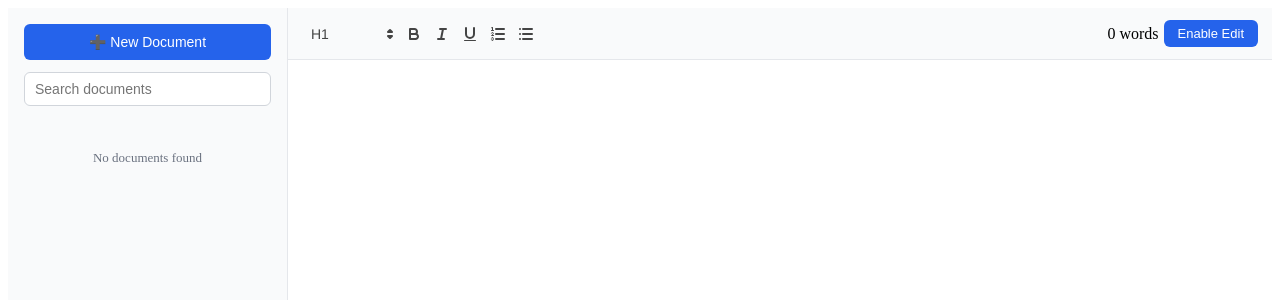
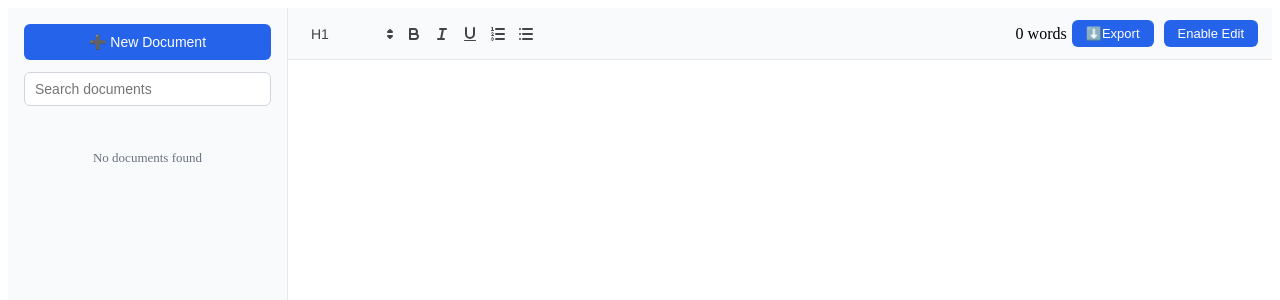
Before and after one commit to Abdullah-abd/EdiDox, a React (Vite) app: page / in a window 1280 px wide. Shown: the top 300 px of the page. Built offline with nearby package versions, Linux system fonts and the light colour scheme.

Commit message:
created and on export fn to export document to pc

```diff
--- a/src/components/Header/Header.css
+++ b/src/components/Header/Header.css
@@ -63,6 +63,17 @@
   border-radius: 6px;
   cursor: pointer;
 }
+.export-btn {
+  padding: 6px 14px;
+  font-size: 13px;
+  font-weight: 500;
+  margin-right: 10px;
+  color: #ffffff;
+  background-color: #2563eb;
+  border: none;
+  border-radius: 6px;
+  cursor: pointer;
+}
 
 .edit-toggle-btn:hover {
   background-color: #1d4ed8;
--- a/src/components/Header/Header.jsx
+++ b/src/components/Header/Header.jsx
@@ -1,7 +1,7 @@
 import "react-quill/dist/quill.snow.css";
 import "./Header.css";
 
-function Header({ isEditing, wordCount, onToggleEdit }) {
+function Header({ isEditing, wordCount, onToggleEdit,onExport }) {
   return (
     <header className="editor-header">
       {/* Toolbar */}
@@ -28,6 +28,10 @@ function Header({ isEditing, wordCount, onToggleEdit }) {
       {/* Action */}
       <div className="toolbar-right">
         <span className="word-count">{wordCount} words</span>
+        <button className="export-btn" onClick={onExport} title="Export as TXT">
+          ⬇️
+          <span>Export</span>
+        </button>
         <button className="edit-toggle-btn" onClick={onToggleEdit}>
           {isEditing ? "Disable Edit" : "Enable Edit"}
         </button>
--- a/src/pages/Edit/Edit.jsx
+++ b/src/pages/Edit/Edit.jsx
@@ -19,7 +19,7 @@ function Edit() {
   // 🔥 ROUTE = MODE
   const isEditing = location.pathname.startsWith("/edit");
 
-  // 📄 Load document
+  // Load document
   useEffect(() => {
     if (!id) return;
 
@@ -29,14 +29,14 @@ function Edit() {
     setContent(doc.content);
   }, [id]);
 
-  // 🔢 Word count
+  // Word count
   useEffect(() => {
     const text = content.replace(/<[^>]*>/g, "").trim();
     const words = text ? text.split(/\s+/).length : 0;
     setWordCount(words);
   }, [content]);
 
-  // 💾 Autosave (only in edit mode)
+  //  Autosave (only in edit mode)
   useEffect(() => {
     if (!id || !isEditing) return;
 
@@ -51,7 +51,7 @@ function Edit() {
     return () => clearTimeout(timer);
   }, [content, id, isEditing]);
 
-  // 🔁 Header toggle → route change
+  // Header toggle → route change
   const handleToggleEdit = () => {
     if (!id) return;
 
@@ -61,7 +61,16 @@ function Edit() {
       navigate(`/edit/${id}`);
     }
   };
-
+  const onExport = () => {
+    const element = document.createElement("a");
+    const file = new Blob([content.replace(/<[^>]*>/g, "\n")], { type: "text/plain" });
+    element.href = URL.createObjectURL(file);
+    element.download = `document-${id}.txt`;
+    document.body.appendChild(element);
+    element.click();
+    document.body.removeChild(element);
+    URL.revokeObjectURL(element.href);
+  };
   return (
     <div className="app-layout">
       <Sidebar />
@@ -71,6 +80,7 @@ function Edit() {
           isEditing={isEditing}
           wordCount={wordCount}
           onToggleEdit={handleToggleEdit}
+          onExport={onExport}
         />
 
         <Editor value={content} onChange={setContent} isEditing={isEditing} />
```
